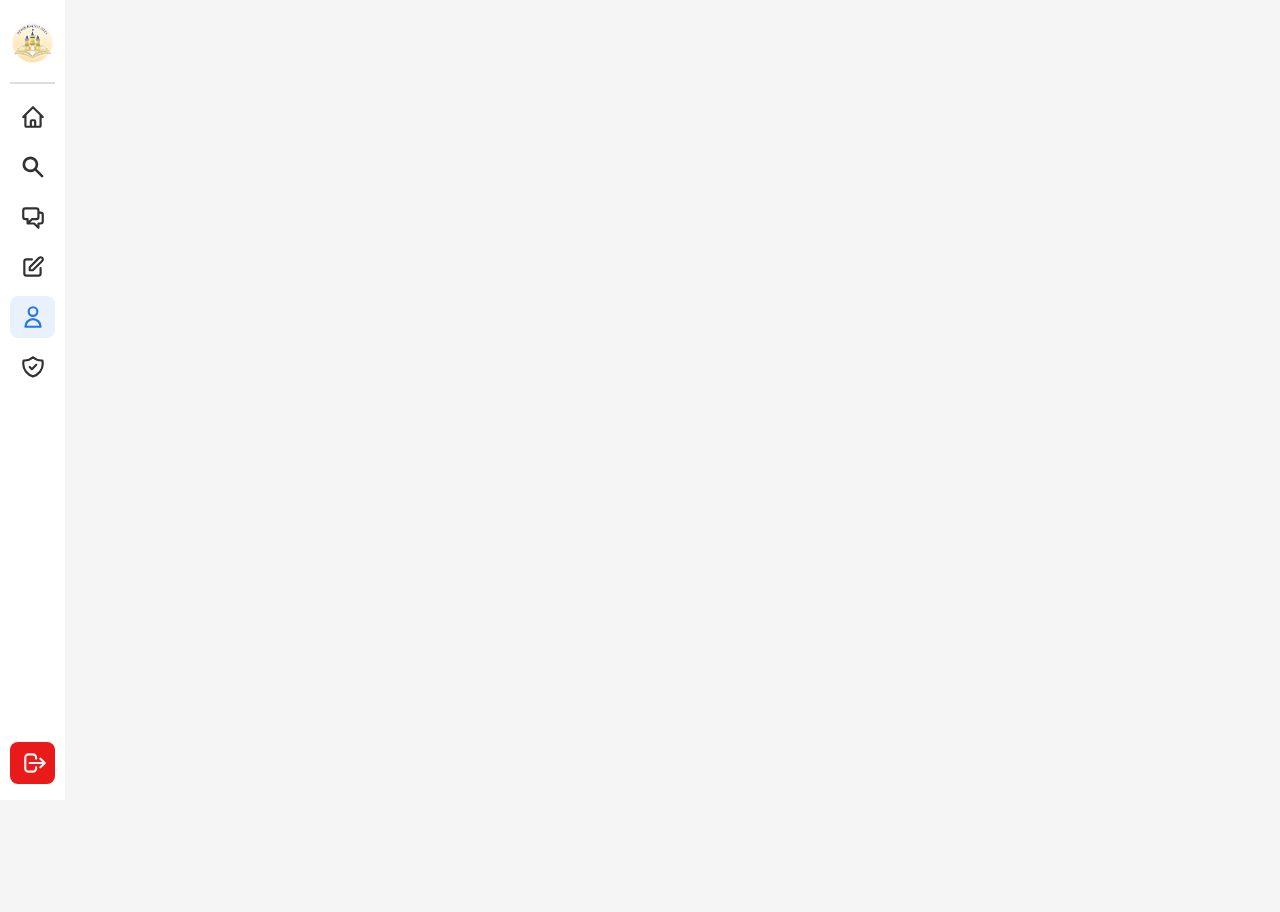
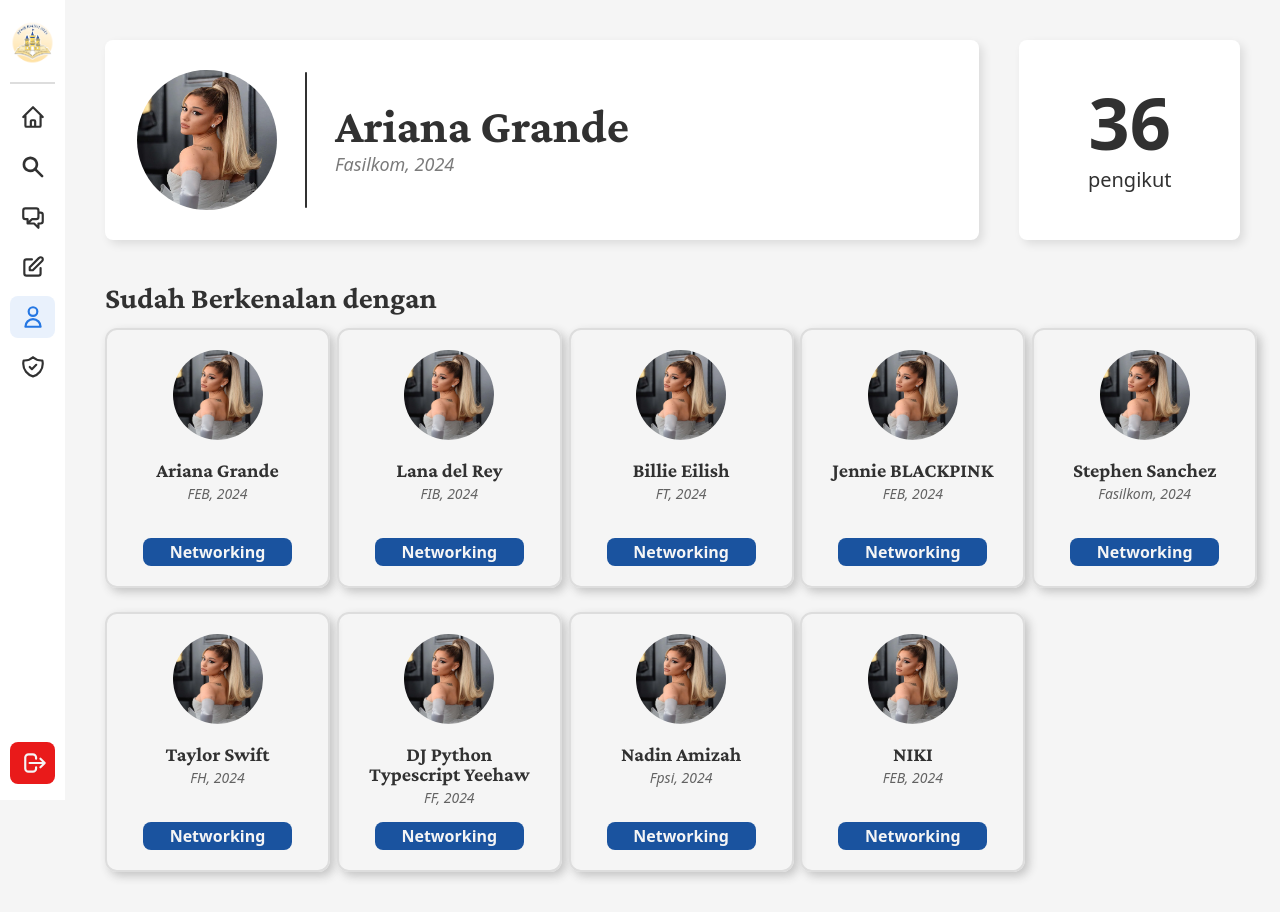
Before and after one commit to ppmb-kmbui/fe-ppmb-2025, a Next.js app: page /profil in a window 1280 px wide. Before the commit the page ends 800 px from the top, so only its background shows below. Built offline with nearby package versions, Linux system fonts and the light colour scheme.

Commit message:
feat: implement UI for profile page

```diff
--- a/src/app/profil/page.tsx
+++ b/src/app/profil/page.tsx
@@ -1,7 +1,82 @@
+import { UserCard } from "@/components";
+import Image from "next/image";
+
 const ProfilPage: React.FC = () => {
+    const DATA = [
+        {
+            name: "Ariana Grande",
+            faculty: "FEB, 2024"
+        },
+        {
+            name: "Lana del Rey",
+            faculty: "FIB, 2024"
+        },
+        {
+            name: "Billie Eilish",
+            faculty: "FT, 2024"
+        },
+        {
+            name: "Jennie BLACKPINK",
+            faculty: "FEB, 2024"
+        },
+        {
+            name: "Stephen Sanchez",
+            faculty: "Fasilkom, 2024"
+        },
+        {
+            name: "Taylor Swift",
+            faculty: "FH, 2024"
+        },
+        {
+            name: "DJ Python Typescript Yeehaw",
+            faculty: "FF, 2024"
+        },
+        {
+            name: "Nadin Amizah",
+            faculty: "Fpsi, 2024"
+        },
+        {
+            name: "NIKI",
+            faculty: "FEB, 2024"
+        },
+    ]
+
     return (
-        <div>
+        <div className="min-h-screen p-10 gap-10 flex flex-col">
+            <div className="flex flex-row gap-10">
+                <div className="flex w-[80%] flex-row bg-white rounded-lg p-8 gap-7 h-[200px] items-center shadow-custom">
+                    <div className="flex h-[140px] w-[140px]">
+                        <Image
+                            src={require("../../../public/image/ariana.jpg")}
+                            alt={"Logo"}
+                            width={140}
+                            height={140}
+                            className="rounded-full"
+                        />
+                    </div>
 
+                    <div className="flex h-full min-w-[2px] bg-ppmb-800 rounded-lg"></div>
+
+                    <div className="flex flex-col">
+                        <text className="text-5xl font-crimson text-ppmb-800">Ariana Grande</text>
+                        <text className="italic text-ppmb-500 text-lg">Fasilkom, 2024</text>
+                    </div>
+                </div>
+
+                <div className="w-[20%] flex flex-col rounded-lg p-8 bg-white h-[200px] items-center justify-center gap-2 shadow-custom">
+                    <text className="font-semibold text-7xl">36</text>
+                    <text className="text-xl">pengikut</text>
+                </div>
+            </div>
+
+            <div className="flex flex-col gap-3">
+                <text className="font-crimson text-3xl">Sudah Berkenalan dengan</text>
+                <div className="grid grid-cols-5 gap-6">
+                    {DATA.map((data, key) => (
+                        <UserCard key={key} {...data}/>
+                    ))}
+                </div>
+            </div>
         </div>
     )
 }
```
